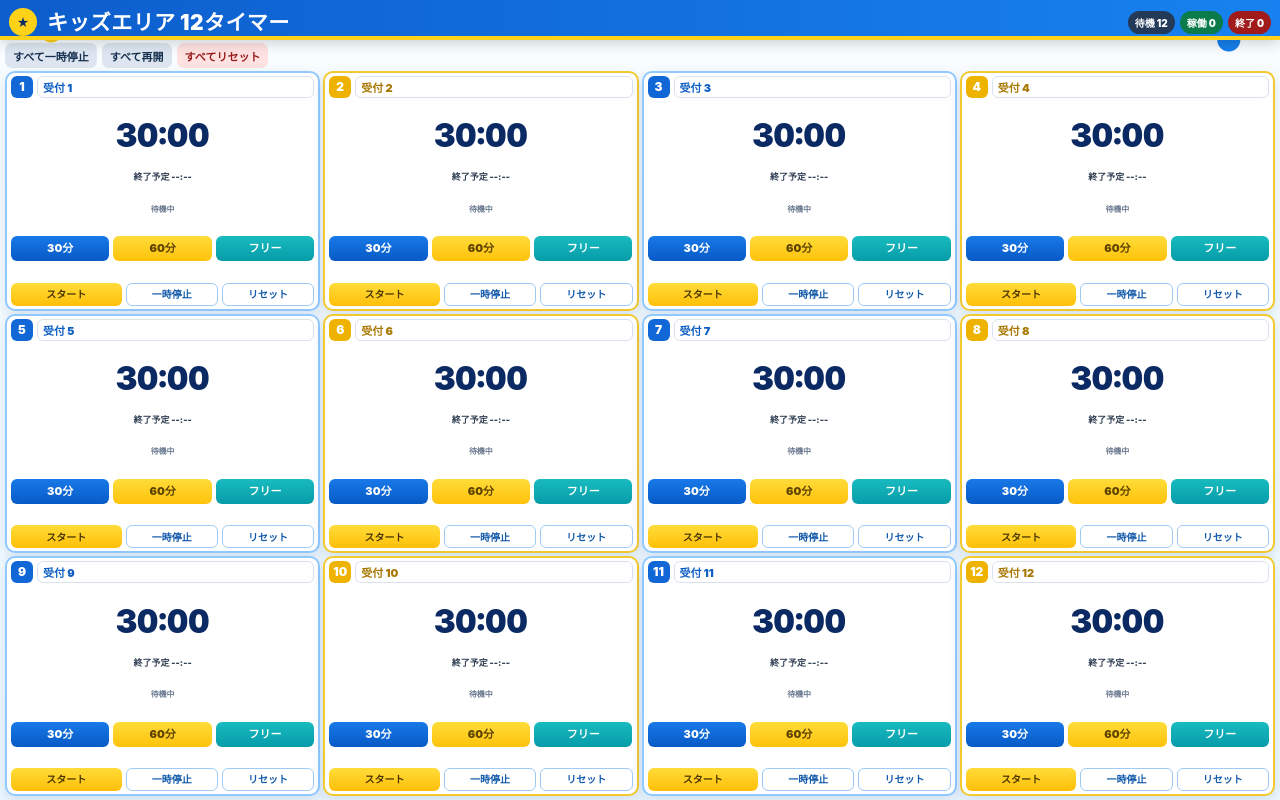
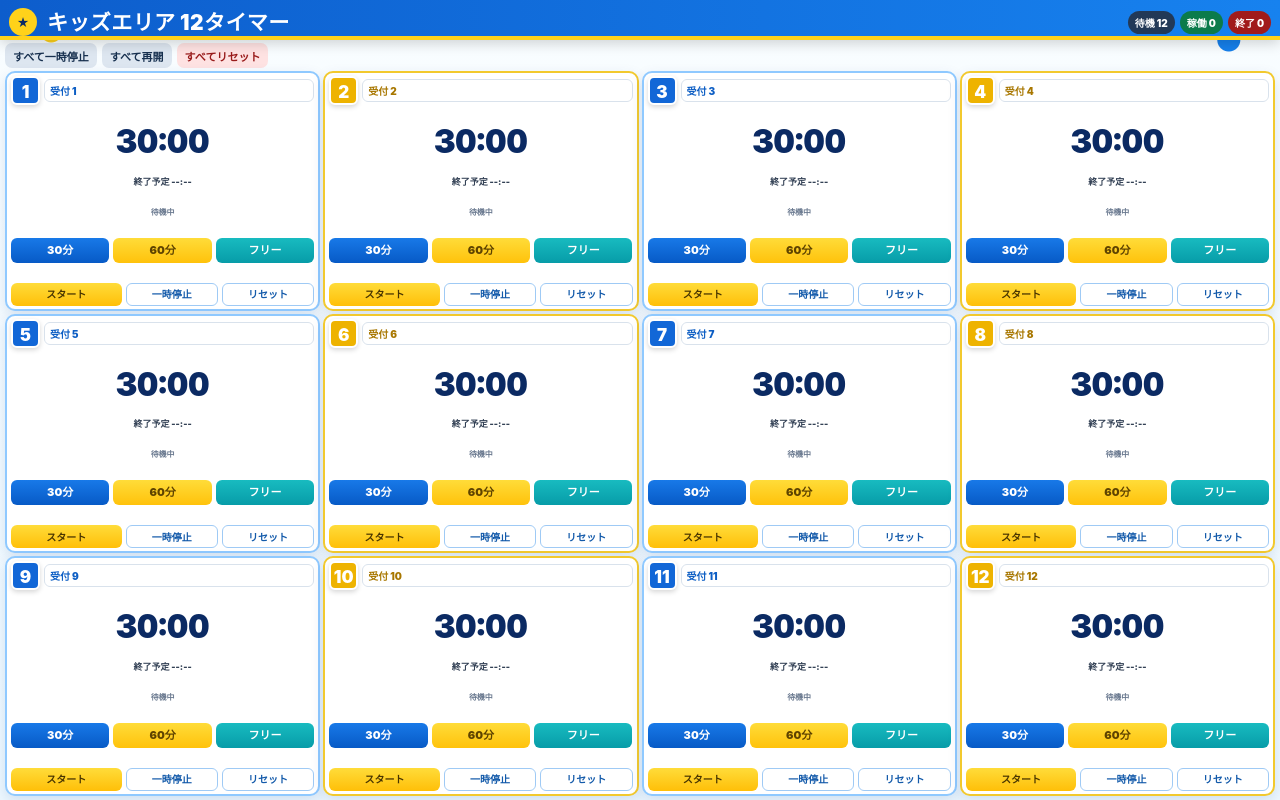
Before and after one commit to kokosaikooo1996-cyber/-12timer, a plain HTML site: page index.html in a window 1280 px wide. Drawn offline with Linux system fonts and the light colour scheme.

Commit message:
Add files via upload

```diff
--- a/index.html
+++ b/index.html
@@ -657,6 +657,54 @@ header{
 }
 </style>
 
+
+<style id="large-timer-numbers">
+/* 左上のタイマー番号 1〜12 を大きく・見やすく */
+@media (min-width:900px) and (orientation:landscape){
+  .card-head{
+    height:34px!important;
+    min-height:34px!important;
+  }
+  .num{
+    width:34px!important;
+    height:34px!important;
+    min-width:34px!important;
+    flex:0 0 34px!important;
+    font-size:20px!important;
+    line-height:34px!important;
+    font-weight:1000!important;
+    border:2px solid #fff!important;
+    box-shadow:0 2px 5px rgba(0,0,0,.16)!important;
+  }
+  .name{
+    height:28px!important;
+    min-height:28px!important;
+    font-size:12px!important;
+  }
+}
+
+/* 高さが低い横画面でも枠内に収める */
+@media (min-width:900px) and (orientation:landscape) and (max-height:800px){
+  .card-head{
+    height:29px!important;
+    min-height:29px!important;
+  }
+  .num{
+    width:29px!important;
+    height:29px!important;
+    min-width:29px!important;
+    flex-basis:29px!important;
+    font-size:17px!important;
+    line-height:29px!important;
+  }
+  .name{
+    height:23px!important;
+    min-height:23px!important;
+    font-size:10px!important;
+  }
+}
+</style>
+
 </head>
 <body>
 <noscript><div class="noscript">このタイマーはJavaScriptを使用します。ファイルのプレビュー画面ではなく、SafariでWeb公開したURLを開いてください。</div></noscript>
```
Also changed, not shown: 1 other file.
